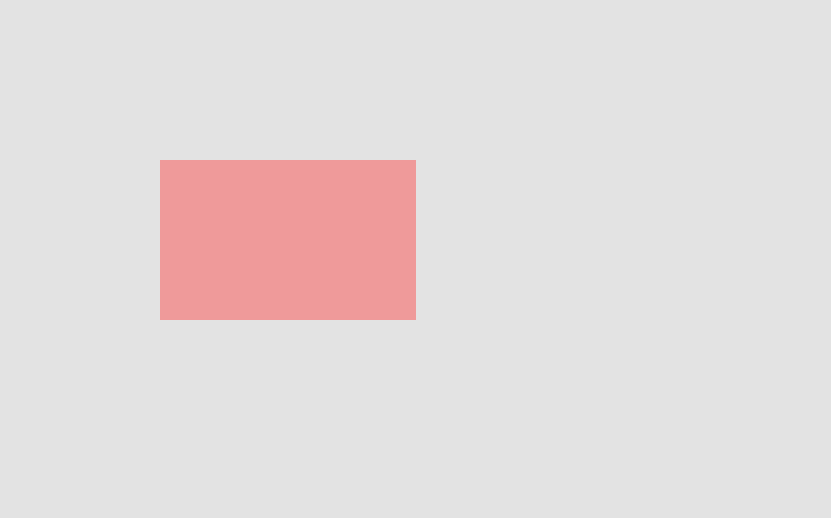
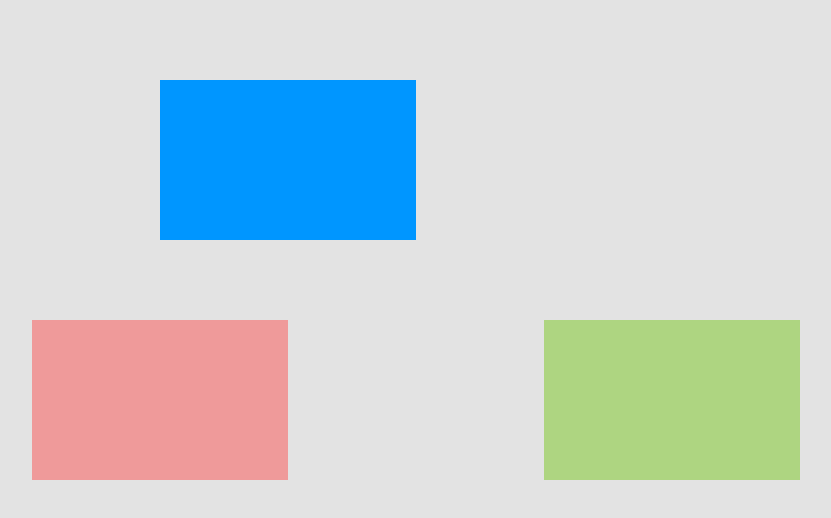
Before and after one commit to MurugappanVR/resizedrag.js, a website: page docs/index.html in a window 1280 px wide. Shown: the whole page, without its empty margins (96-927 px from the left). Drawn offline with Linux system fonts and the light colour scheme.

Commit message:
resizedrag demo html css changes

```diff
--- a/docs/index.html
+++ b/docs/index.html
@@ -16,22 +16,34 @@
             .drag-widget-container{
                 width: 20%;
                 height: 20%;
-                top: 20%;
-                left: 20%;
-
                 position: fixed;
                 margin: 0;
                 padding: 0;
                 z-index: 98;
             }
+            #test{
+                background-color: #0096FF;
+                top: 10%;
+                left: 20%;
+            }
+            #test2{
+                background-color: rgb(174, 213, 129);
+                top: 40%;
+                left: 50%;
+            }
+            #test3{
+                background-color: rgb(239, 154, 154);
+                top: 40%;
+                left: 10%;
+            }
         </style>
     </head>
     <body>
-        <div class="drag-widget-container" id="test" data-drag-enabled="true" style="background-color: #0096FF;">
+        <div class="drag-widget-container" id="test" data-drag-enabled="true">
         </div>
-        <div class="drag-widget-container" id="test2" data-drag-enabled="true" style="background-color: rgb(174, 213, 129);">
+        <div class="drag-widget-container" id="test2" data-drag-enabled="true">
         </div>
-        <div class="drag-widget-container" id="test3" data-drag-enabled="true" style="background-color: rgb(239, 154, 154);">
+        <div class="drag-widget-container" id="test3" data-drag-enabled="true">
         </div>
     </body>
     <script type="module">
```
